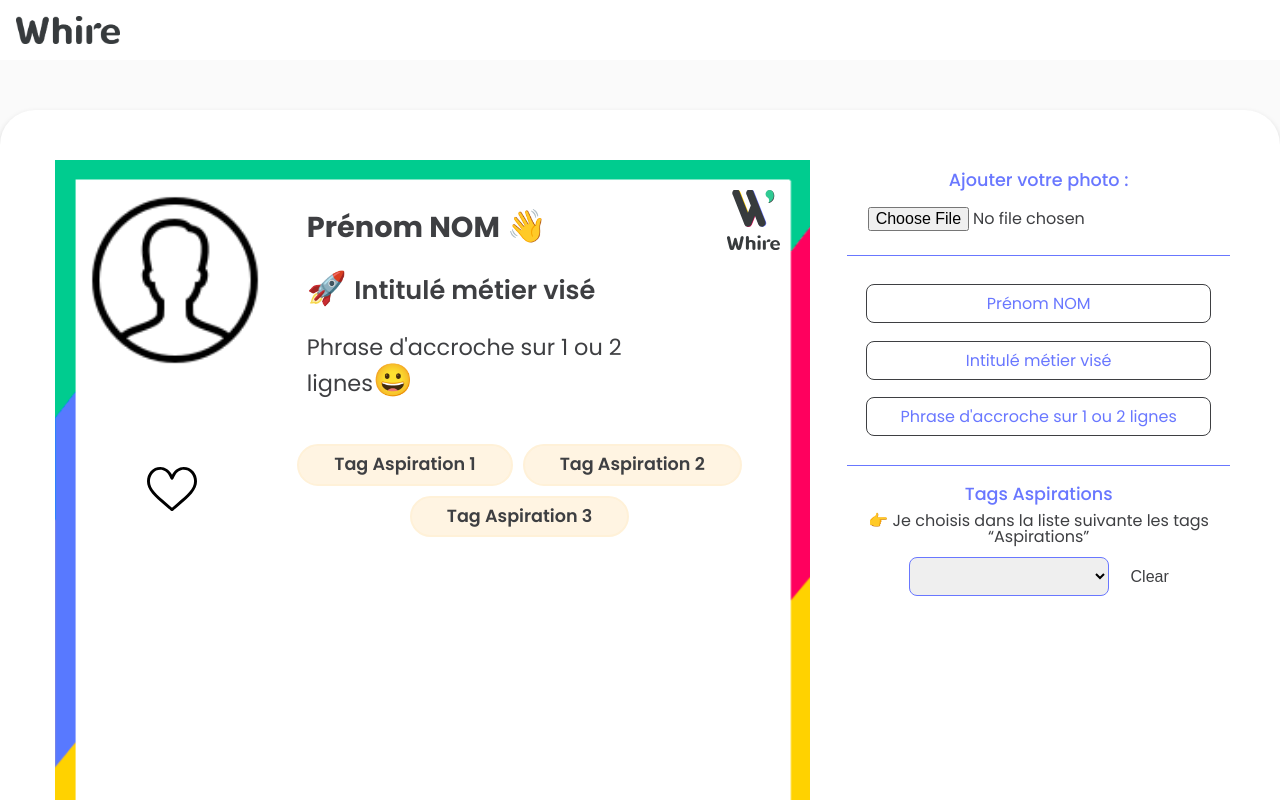
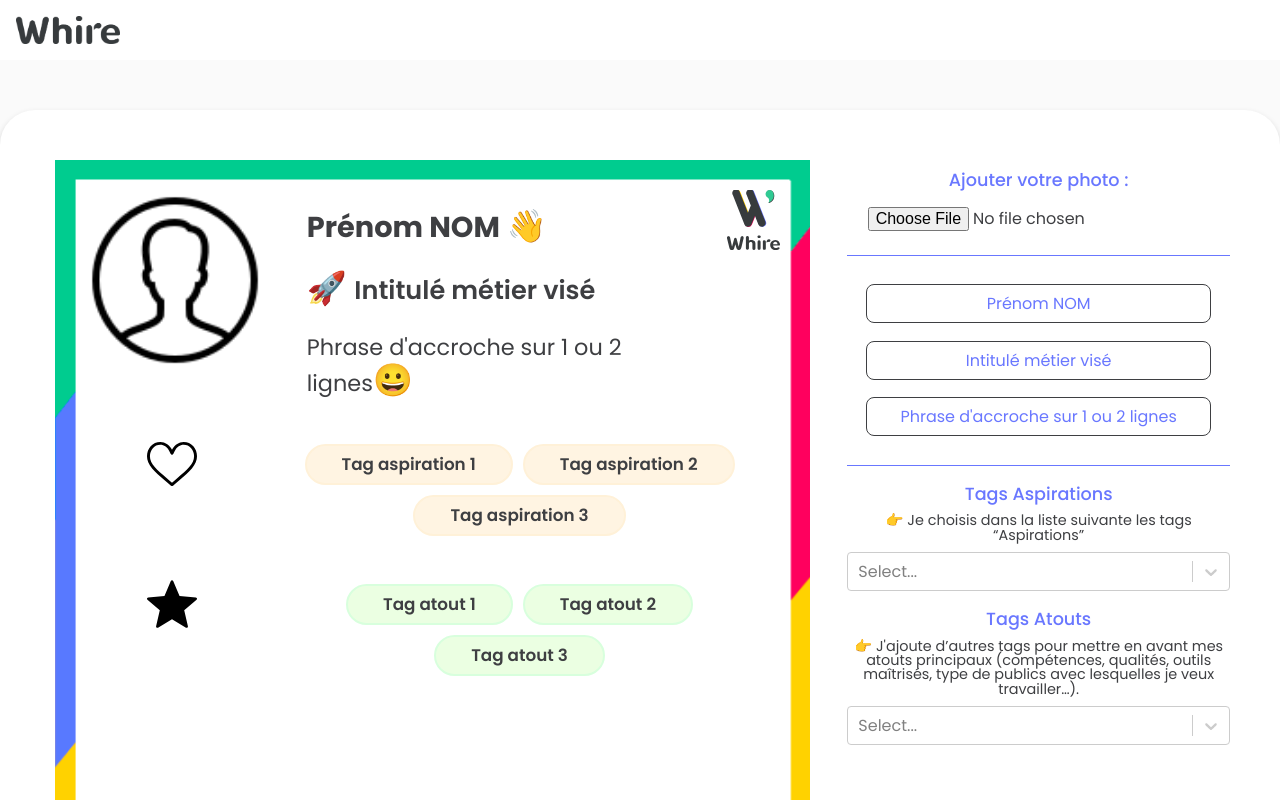
Before and after one commit to Cdric-art/card-whire, a React (Vite) app: page /card in a window 1280 px wide. Shown: the top 800 px of the page. Built offline with nearby package versions, Linux system fonts and the light colour scheme.

Commit message:
Feat: Tags aspiration + tags atouts with React-Select

```diff
--- a/package.json
+++ b/package.json
@@ -9,7 +9,8 @@
   "dependencies": {
     "react": "^17.0.0",
     "react-dom": "^17.0.0",
-    "react-router-dom": "^5.2.0"
+    "react-router-dom": "^5.2.0",
+    "react-select": "^4.2.1"
   },
   "devDependencies": {
     "@vitejs/plugin-react-refresh": "^1.3.1",
--- /dev/null
+++ b/src/components/modules/ListTags.jsx
@@ -0,0 +1,15 @@
+import React from 'react';
+
+const ListTags = ({ label, tags, style }) => {
+    return <ul>
+        {
+            tags.length > 0 ? tags.map(t => (
+                <li className={style} key={t.label}>{t.label}</li>
+            )) : label.map((t, i) => (
+                <li className={style} key={i}>{t}</li>
+            ))
+        }
+    </ul>
+};
+
+export default ListTags;
--- /dev/null
+++ b/src/components/modules/SelectTagsAspi.jsx
@@ -0,0 +1,45 @@
+import React from 'react';
+
+import Select from 'react-select';
+import makeAnimated from 'react-select/animated';
+
+const animatedComponents = makeAnimated();
+
+const optionsTagsaspi = [
+    { value: 'tag1', label: 'tag1' },
+    { value: 'tag2', label: 'tag2' },
+    { value: 'tag3', label: 'tag3' },
+    { value: 'chocolate', label: 'Chocolate' },
+    { value: 'strawberry', label: 'Strawberry' },
+    { value: 'vanilla', label: 'Vanilla' },
+]
+
+export const SelectTagsAspi = ({ change }) => {
+    return <Select
+        closeMenuOnSelect={false}
+        components={animatedComponents}
+        isMulti
+        options={optionsTagsaspi}
+        onChange={change}
+    />;
+};
+
+
+const optionsTagsAtout = [
+    { value: 'Atout1', label: 'Atout1' },
+    { value: 'Atout2', label: 'Atout2' },
+    { value: 'Atout3', label: 'Atout3' },
+    { value: 'Atout4', label: 'Atout4' },
+    { value: 'Atout5', label: 'Atout5' },
+    { value: 'Atout6', label: 'Atout6' },
+]
+
+export const SelectTagsAtout = ({ change }) => {
+    return <Select
+        closeMenuOnSelect={false}
+        components={animatedComponents}
+        isMulti
+        options={optionsTagsAtout}
+        onChange={change}
+    />;
+};
--- a/src/components/pages/CreatedCard.jsx
+++ b/src/components/pages/CreatedCard.jsx
@@ -1,4 +1,6 @@
 import React, { useState } from 'react';
+import { SelectTagsAspi, SelectTagsAtout } from "../modules/SelectTagsAspi";
+import ListTags from "../modules/ListTags";
 
 const CreatedCard = () => {
 
@@ -6,12 +8,14 @@ const CreatedCard = () => {
     const [name, setName] = useState('Prénom NOM')
     const [job, setJob] = useState('Intitulé métier visé')
     const [hook, setHook] = useState('Phrase d\'accroche sur 1 ou 2 lignes')
+
+    const arrLabelTagsAspi = ["Tag aspiration 1", "Tag aspiration 2", "Tag aspiration 3"]
     const [tagsAspi, setTagsAspi] = useState([])
-    const arrTagsAspi = ['Tag Aspiration 1', "Tag Aspiration 2", "Tag Aspiration 3"]
 
+    const arrLabelTagsAtouts = ["Tag atout 1", "Tag atout 2", "Tag atout 3"]
+    const [tagsAtouts, setTagsAtouts] = useState([])
 
     return <div className="created-card">
-
         <div className="card">
             <img className="img-model" src="src/assets/images/modele.png" alt="Modele"/>
             <div className="wrapper-card">
@@ -25,18 +29,20 @@ const CreatedCard = () => {
                     <img className="logo" src="src/assets/images/Logo-whire.svg" alt="logo"/>
                 </div>
                 <div className="body-card">
-                    <div className="tags-aspiration">
+                    <div className="wrapper-tags">
                         <div className="icon-tag">
                             <img src="src/assets/icons/coeur.svg" alt="Coeur"/>
                         </div>
                         <div className="tags-list">
-                            <ul>
-                                {tagsAspi.length === 0 ? arrTagsAspi.map((tag, i) => (
-                                    <li key={i}>{tag}</li>
-                                )) : tagsAspi.map((tag, i) => (
-                                    <li key={i}>{tag}</li>
-                                ))}
-                            </ul>
+                            <ListTags label={arrLabelTagsAspi} tags={tagsAspi} style="yellow"/>
+                        </div>
+                    </div>
+                    <div className="wrapper-tags">
+                        <div className="icon-tag">
+                            <img src="src/assets/icons/star.svg" alt="Star"/>
+                        </div>
+                        <div className="tags-list">
+                            <ListTags label={arrLabelTagsAtouts} tags={tagsAtouts} style="green"/>
                         </div>
                     </div>
                 </div>
@@ -54,21 +60,17 @@ const CreatedCard = () => {
                 <input type="text" onChange={(e) => setJob(e.target.value)} value={job}/>
                 <input type="text" onChange={(e) => setHook(e.target.value)} value={hook}/>
             </div>
-            <div className="input-tagsInspi">
+            <div className="input-tags">
                 <h3>Tags Aspirations</h3>
                 <label htmlFor="tagsAspi">👉 Je choisis dans la liste suivante les tags “Aspirations”</label>
-                <select name="tagsAspi" onChange={(e) => setTagsAspi([...tagsAspi, e.target.value])}>
-                    <option/>
-                    <option value="tag1">Tag 1</option>
-                    <option value="tag2">Tag 2</option>
-                    <option value="tag3">Tag 3</option>
-                    <option value="tag4">Tag 4</option>
-                    <option value="tag5">Tag 5</option>
-                </select>
-                <button disabled={tagsAspi.length === 0} onClick={() => setTagsAspi([])}>Clear</button>
+                <SelectTagsAspi change={(e) => setTagsAspi(e)}/>
+            </div>
+            <div className="input-tags">
+                <h3>Tags Atouts</h3>
+                <label htmlFor="tagsAspi">👉 J'ajoute d’autres tags pour mettre en avant mes atouts principaux (compétences, qualités, outils maîtrisés, type de publics avec lesquelles je veux travailler…).</label>
+                <SelectTagsAtout change={(e) => setTagsAtouts(e)}/>
             </div>
         </div>
-
     </div>
 };
 
--- a/src/styles/App.scss
+++ b/src/styles/App.scss
@@ -37,3 +37,5 @@ body {
 // ===============
 @import "modules/header";
 @import "modules/nav";
+@import "modules/tags";
+@import "modules/dashboard";
--- /dev/null
+++ b/src/styles/modules/_dashboard.scss
@@ -0,0 +1,62 @@
+.dashboard {
+
+  .input-file {
+    text-align: center;
+    margin-top: 12px;
+    padding-bottom: 20px;
+    width: 100%;
+    border-bottom: 1px solid $colorPurple;
+
+    label {
+      font-size: 1.1rem;
+      color: $colorPurple;
+      font-weight: 500;
+    }
+
+    input {
+      margin-top: 12px;
+      padding: 4px 8px;
+    }
+  }
+
+  .input-title {
+    display: grid;
+    grid-template-rows: repeat(3, 1fr);
+    justify-items: center;
+    align-items: center;
+    padding: 20px 0;
+    margin-bottom: 20px;
+    height: 210px;
+    border-bottom: 1px solid $colorPurple;
+
+    input {
+      width: 90%;
+      padding: 6px 0;
+      text-align: center;
+      border: 1px solid $textColor;
+      border-radius: 8px;
+      color: $colorPurple;
+    }
+  }
+
+  .input-tags {
+    text-align: center;
+    margin-top: 10px;
+    padding-bottom: 10px;
+
+    h3 {
+      font-size: 1.1rem;
+      color: $colorPurple;
+      font-weight: 500;
+    }
+
+    label {
+      display: block;
+      margin-top: 10px;
+      margin-bottom: 10px;
+      font-size: .9rem;
+    }
+
+  }
+
+}
--- /dev/null
+++ b/src/styles/modules/_tags.scss
@@ -0,0 +1,28 @@
+.tags-list {
+  text-align: center;
+
+  li {
+    display: inline-block;
+    font-size: 1.05rem;
+    font-weight: 600;
+    border: 2px solid transparent;
+    border-radius: 25px;
+    padding: 10px 35px;
+    margin: 5px;
+    background-color: transparent;
+    transition: all .3s;
+  }
+
+  li.yellow {
+    background-color: #fff4e2;
+    border: 2px solid #fff1d8;
+  }
+  li.green {
+    background-color: #ebffe2;
+    border: 2px solid #d8ffdd;
+  }
+}
+
+.icon-tag img {
+  height: 50px;
+}
--- a/src/styles/pages/_createdCard.scss
+++ b/src/styles/pages/_createdCard.scss
@@ -65,102 +65,13 @@
 .body-card {
   padding: 30px;
 
-  .tags-aspiration {
+  .wrapper-tags {
     display: grid;
     grid-template-columns: 1fr 3fr;
     justify-items: center;
-    align-items: center;
-  }
-
-  .tags-list {
-    text-align: center;
-
-    li {
-      display: inline-block;
-      font-size: 1.1rem;
-      font-weight: 600;
-      border: 2px solid #fff1d8;
-      border-radius: 25px;
-      padding: 10px 35px;
-      margin: 5px;
-      background-color: #fff4e2;
-    }
-  }
-
-  .icon-tag img {
-    height: 50px;
+    align-items: stretch;
+    min-height: 110px;
+    margin-bottom: 30px;
   }
 
 }
-
-.dashboard {
-
-  .input-file {
-    text-align: center;
-    margin-top: 12px;
-    padding-bottom: 20px;
-    width: 100%;
-    border-bottom: 1px solid $colorPurple;
-
-    label {
-      font-size: 1.1rem;
-      color: $colorPurple;
-      font-weight: 500;
-    }
-
-    input {
-      margin-top: 12px;
-      padding: 4px 8px;
-    }
-  }
-
-  .input-title {
-    display: grid;
-    grid-template-rows: repeat(3, 1fr);
-    justify-items: center;
-    align-items: center;
-    padding: 20px 0;
-    height: 210px;
-    border-bottom: 1px solid $colorPurple;
-
-    input {
-      width: 90%;
-      padding: 6px 0;
-      text-align: center;
-      border: 1px solid $textColor;
-      border-radius: 8px;
-      color: $colorPurple;
-    }
-  }
-
-  .input-tagsInspi {
-    text-align: center;
-    margin-top: 20px;
-    padding-bottom: 20px;
-
-    h3 {
-      font-size: 1.1rem;
-      color: $colorPurple;
-      font-weight: 500;
-    }
-
-    label {
-      display: block;
-      margin-top: 10px;
-    }
-
-    select {
-      width: 200px;
-      padding: 6px 0;
-      margin: 12px 22px 0 0;
-      border-radius: 8px;
-      border: 1px solid $colorPurple;
-    }
-
-    option {
-      font-size: .8rem;
-      font-weight: bold;
-    }
-  }
-
-}
```
Also changed, not shown: 1 other file (tests, documents, lock files or other folders).
